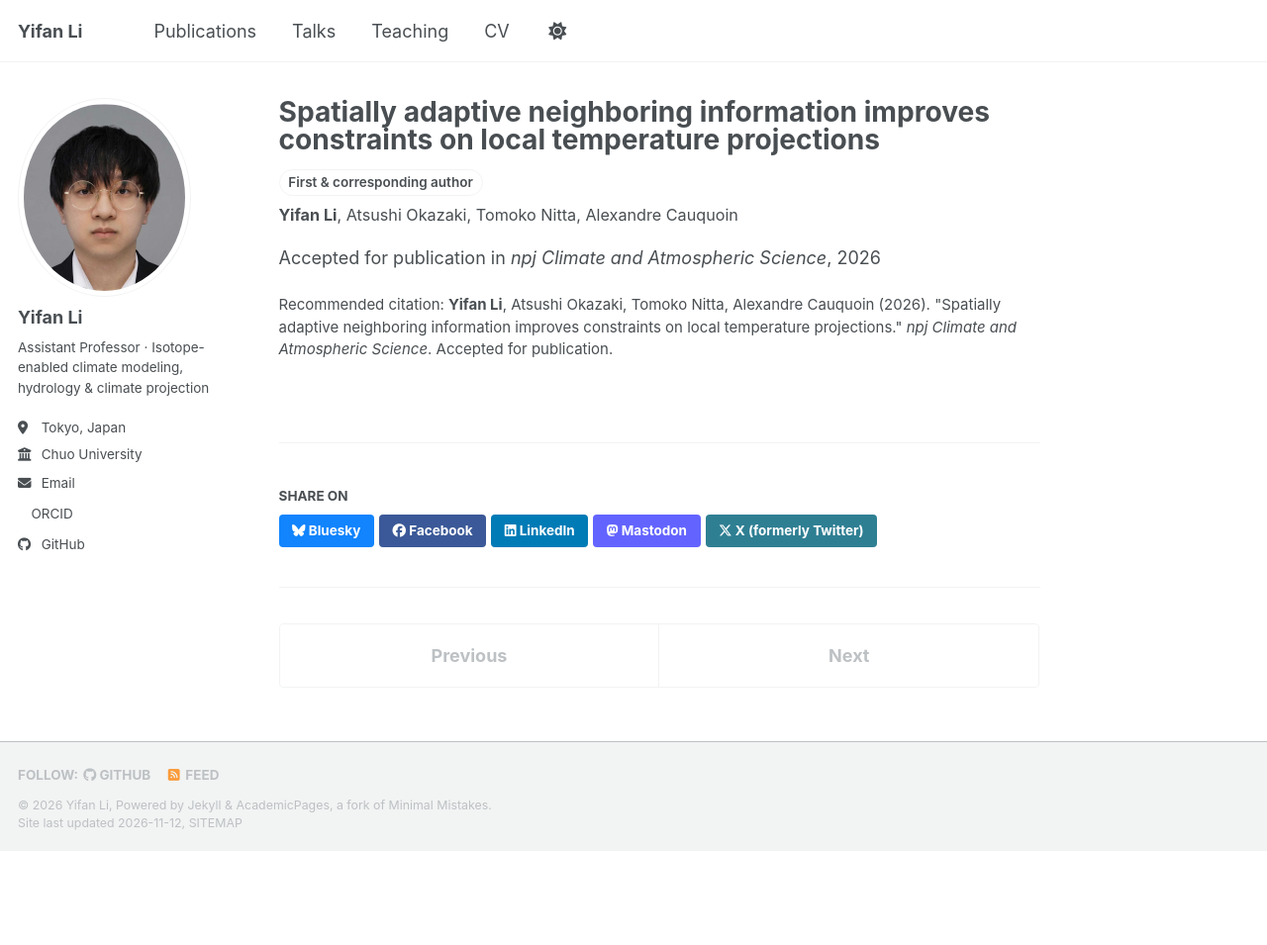
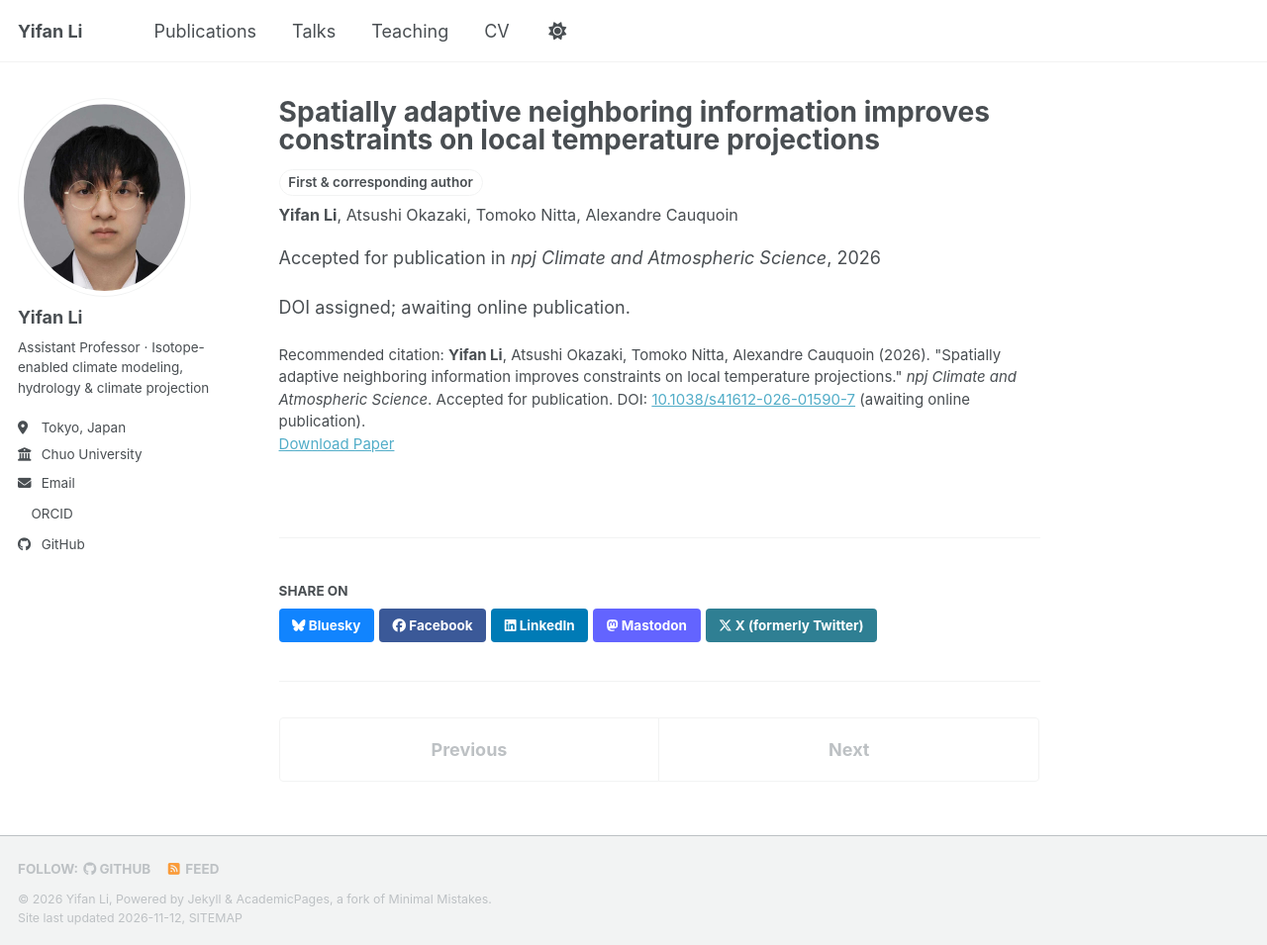
Before and after one commit to Yifanli-9/yifanli-9.github.io, a Jekyll site: the page built from _publications/2026-accepted-adaptive-neighboring-constraints.md, in a window 1280 px wide and 955 px high. Shown: the whole window at 99% size. Built offline with Jekyll 4.4.1, drawn with Linux system fonts in a browser that asks for light colours; a style sheet for code colours, icons or effects is not loaded.

Commit message:
Add assigned DOI for accepted npj climate projection paper

```diff
--- a/_publications/2026-accepted-adaptive-neighboring-constraints.md
+++ b/_publications/2026-accepted-adaptive-neighboring-constraints.md
@@ -6,6 +6,9 @@ permalink: /publication/2026-adaptive-neighboring-constraints
 date: 2026-10-17
 status: accepted
 venue: 'npj Climate and Atmospheric Science'
+doi: '10.1038/s41612-026-01590-7'
+paperurl: 'https://doi.org/10.1038/s41612-026-01590-7'
+publication_note: 'DOI assigned; awaiting online publication.'
 authors:
   - Yifan Li
   - Atsushi Okazaki
@@ -14,5 +17,7 @@ authors:
 author_position: 1
 corresponding_author: true
 journal_priority: 10
-citation: '<strong>Yifan Li</strong>, Atsushi Okazaki, Tomoko Nitta, Alexandre Cauquoin (2026). &quot;Spatially adaptive neighboring information improves constraints on local temperature projections.&quot; <i>npj Climate and Atmospheric Science</i>. Accepted for publication.'
+citation: '<strong>Yifan Li</strong>, Atsushi Okazaki, Tomoko Nitta, Alexandre Cauquoin (2026). &quot;Spatially adaptive neighboring information improves constraints on local temperature projections.&quot; <i>npj Climate and Atmospheric Science</i>. Accepted for publication. DOI: <a href="https://doi.org/10.1038/s41612-026-01590-7">10.1038/s41612-026-01590-7</a> (awaiting online publication).'
 ---
+
+{{ page.publication_note }}
```
Also changed, not shown: README.md (+1 -0 lines), _includes/publication-card.html (+5 -4 lines).
